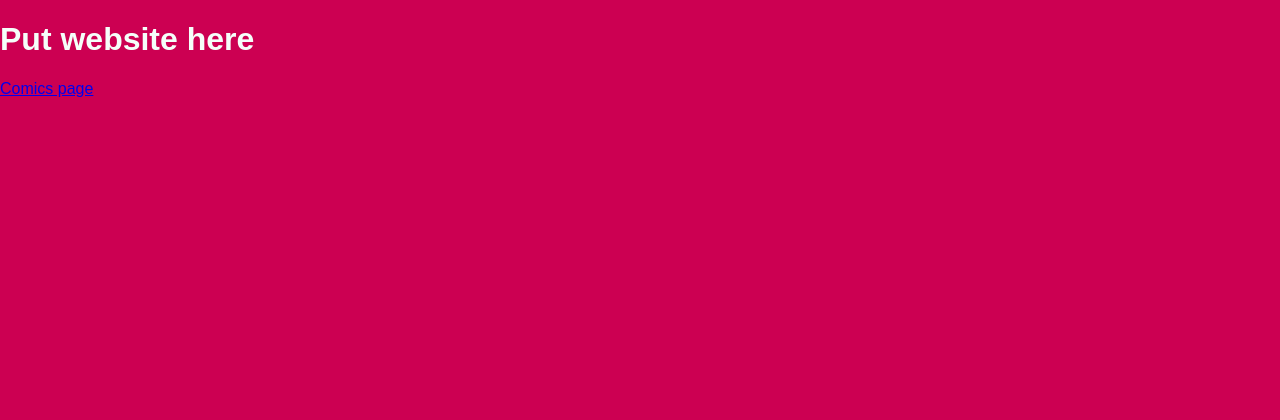
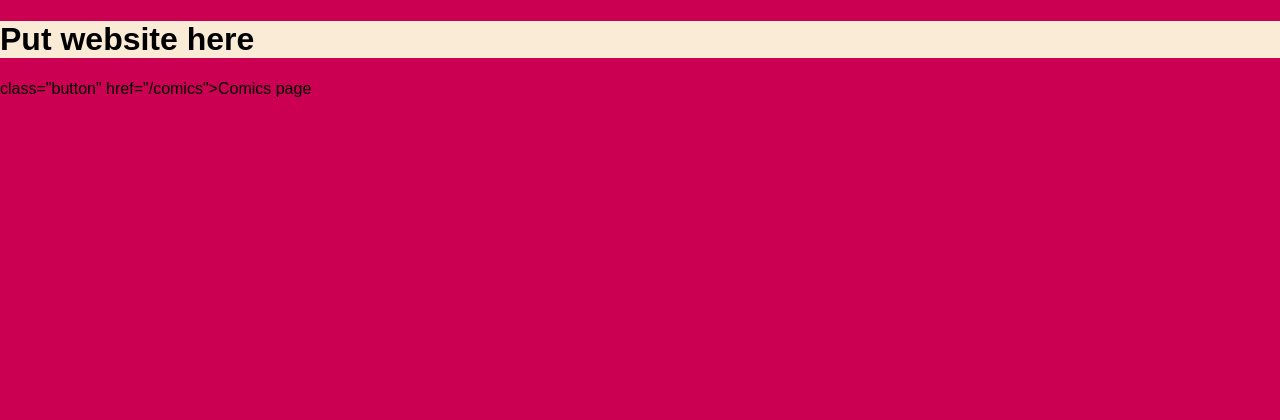
Before and after one commit to Leonardw20w/Web-Dev-Lesson, a Python web app: template PythonProject/templates/index.html in a window 1280 px wide. Shown: the top 420 px of the page. Run offline with Jinja, Linux system fonts and the light colour scheme; the template is opened without the code that fills it, so the values that code supplies are empty.

Commit message:
removed unused styles in styles.css

```diff
--- a/PythonProject/static/style.css
+++ b/PythonProject/static/style.css
@@ -13,17 +13,8 @@
     margin: 0;
 }
 
-
-h1 {
-    color: #f5fffa;
-}
-
-h2 {
-    color: #f5fffa;
-}
-
-p {
-    color: #f5fffa;
+.container {
+    background-color: antiquewhite;
 }
 
 .comicTitle {
--- a/PythonProject/templates/index.html
+++ b/PythonProject/templates/index.html
@@ -14,9 +14,8 @@
 
 <body class="home-page">
     <div class="container">
-
         <h1>Put website here</h1>
     </div>
-    <a class="button" href="/comics">Comics page</a>
+    <a> class="button" href="/comics">Comics page</a>
 </body>
 </html>
```
